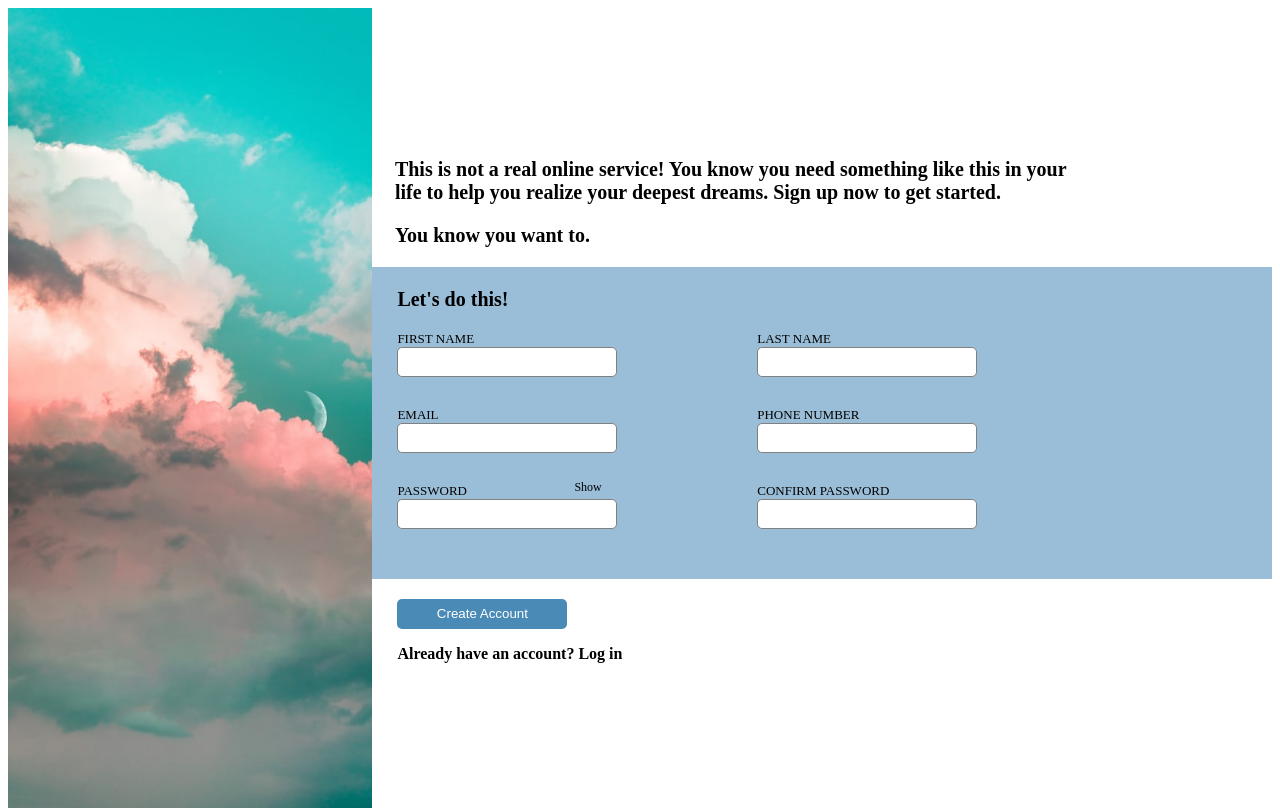
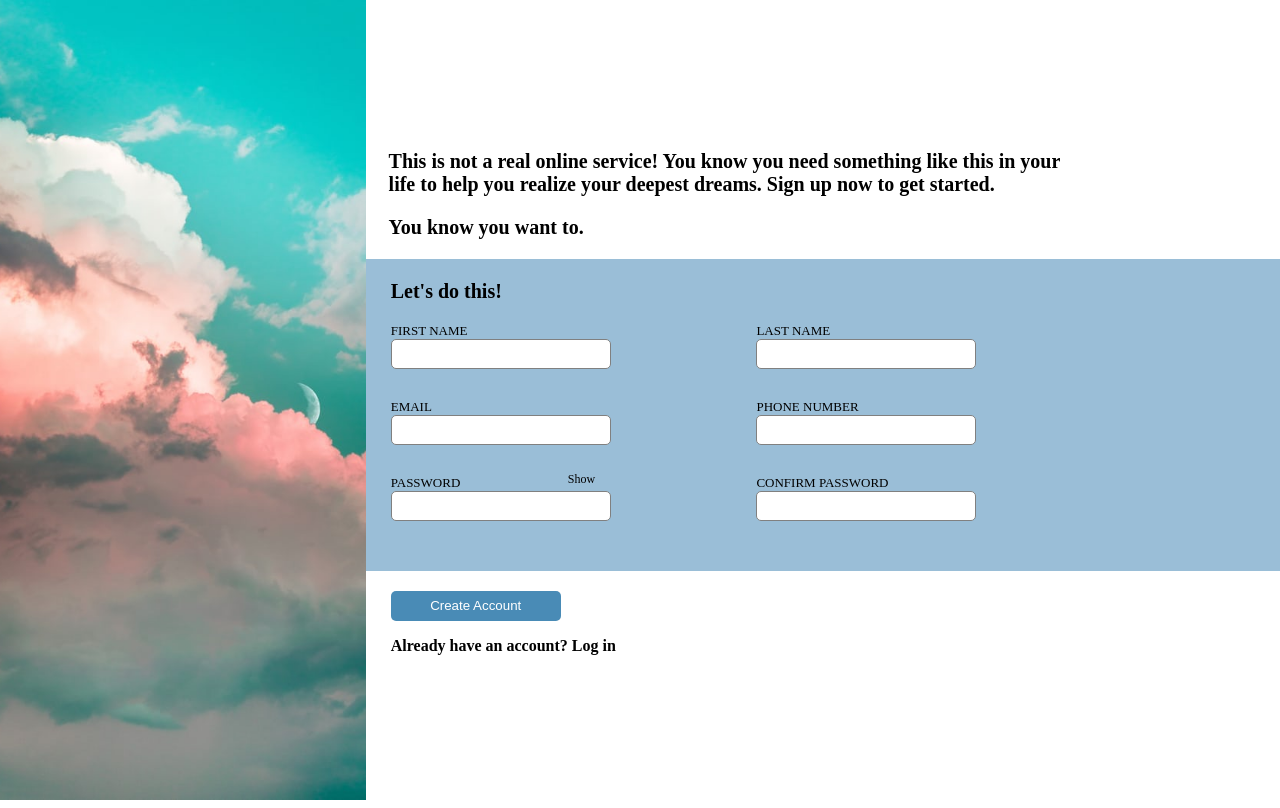
Before and after one commit to Nhlalo/forms, a plain HTML site: page index.html in a window 1280 px wide. Drawn offline with Linux system fonts and the light colour scheme.

Commit message:
Edit the html and CSS file

```diff
--- a/index.html
+++ b/index.html
@@ -6,7 +6,7 @@
   <meta name="viewport" content="width=device-width, initial-scale=1.0">
   <title>Document</title>
   <link rel="stylesheet" href="styles.css">
-  <script src="script.js"></script>
+  <script src="script.js" defer></script>
 </head>
 <body>
   <div class="mainContainer">
--- a/styles.css
+++ b/styles.css
@@ -9,6 +9,8 @@ html{
 body{
   font-size: 1.6rem;
   height: 100%;
+  margin: 0;
+  margin: 0;
 
 }
 header{
```
